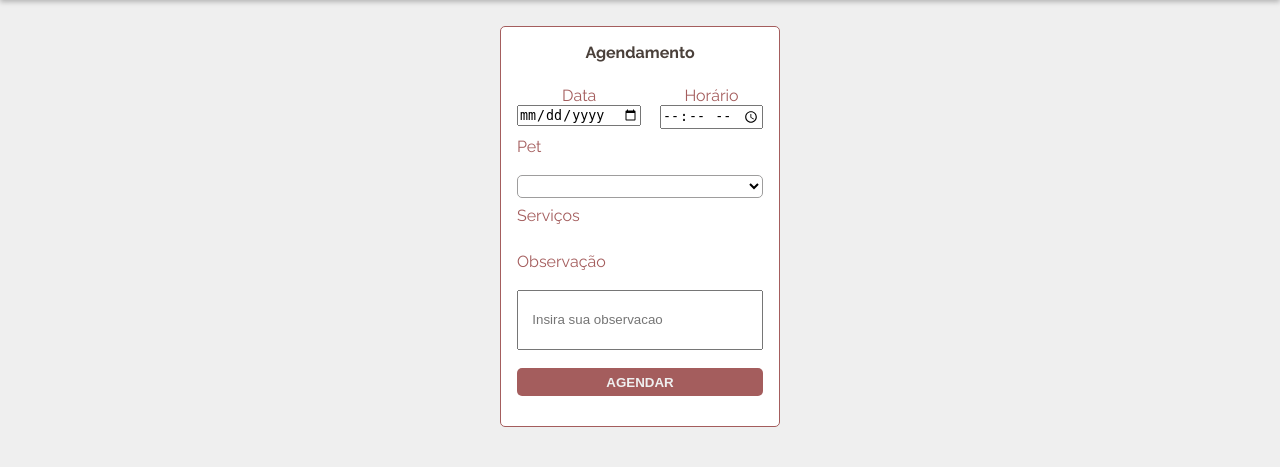
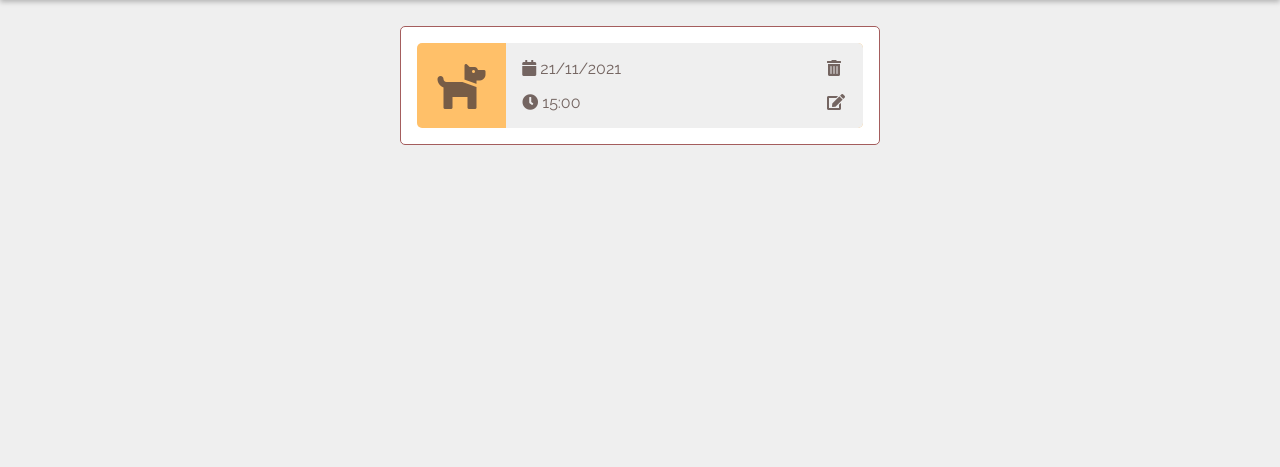
Before and after one commit to dopinheiro/Petshop, a Flask app: page /appointments in a window 1280 px wide. Shown: the part 64-531 px from the top of the page. Run offline with Flask 2, Linux system fonts and the light colour scheme; the visitor is signed in with stand-in values (Sample User, id 1); data comes from the database, SQL or seed files in the repository; data that the repository does not hold is empty; some libraries are stand-ins or nearby versions.

Commit message:
Criado cards de agendamentos

```diff
--- a/app/controllers/appointments.py
+++ b/app/controllers/appointments.py
@@ -9,7 +9,9 @@ from app.models.appointment_service import AppointmentSevice
 from flask_login import login_required, current_user
 
 
-@app.route('/appointments', methods=['GET', 'POST'])
+
+
+@app.route('/add-appointments', methods=['GET', 'POST'])
 @login_required
 def add_appointment():
     if request.method == 'POST':
@@ -37,13 +39,14 @@ def add_appointment():
     return render_template('addagendamento.html', services=services, pets=pets)
 
 
-@app.route('/get-appointments', methods=['GET', 'POST'])
+@app.route('/appointments', methods=['GET', 'POST'])
 @login_required
 def get_appointments():
-    appointment_id = request.args.get('id')
-    appointment = Appointment.query.filter_by(id=appointment_id).first()
-    if appointment:
-        services = [ service.name for service in appointment.services]
-        return f'''O agendamento possui os seguintes serviços: {str(services).replace("[", "").replace("]", "").replace("'", "")}'''
-    else:
-        return 'Nenhum dado encontrado'
+    return render_template('agendamentos.html')
+    # appointment_id = request.args.get('id')
+    # appointment = Appointment.query.filter_by(id=appointment_id).first()
+    # if appointment:
+    #     services = [ service.name for service in appointment.services]
+    #     return f'''O agendamento possui os seguintes serviços: {str(services).replace("[", "").replace("]", "").replace("'", "")}'''
+    # else:
+    #     return 'Nenhum dado encontrado'
--- /dev/null
+++ b/app/static/css/agendamentos.css
@@ -0,0 +1,50 @@
+.cards {
+    color: #4A403A;
+    padding: 1em;
+    width: 480px;
+    height: 80%;
+    background: #FFFFFF;
+    border: 1px solid #A45D5D;
+    border-radius: 5px;
+  }
+
+.card {
+    background: #FFC069;
+    border-radius: 5px;
+    display: flex;
+    justify-content: flex-end;
+    color: rgba(85, 66, 61, 0.8);
+}
+
+.card-content {
+      background: #EFEFEF;
+      border-top-right-radius: 5px;
+      border-bottom-right-radius: 5px;
+      width: 80%;
+      padding: 1em;
+
+      display: flex;
+      flex-direction: column;
+}
+
+.row {
+      display: flex;
+      width: 100%;
+      justify-content: space-between;
+}
+
+.row + .row {
+    margin-top: 15px;
+}
+
+.actions {
+    width: 20px;
+}
+
+.specie-icon {
+    font-size: 3em;
+    width: 20%;
+    display: flex;
+    justify-content: center;
+    align-items: center;
+}
--- /dev/null
+++ b/app/templates/agendamentos.html
@@ -0,0 +1,41 @@
+{% extends "base.html" %}
+
+{% block css %}
+<link rel="stylesheet" href="{{ url_for('static', filename='css/agendamentos.css') }}">
+{% endblock %}
+
+{% block content %}
+<div class="container-form">
+    <div class="cards">
+        <div class="card">
+            <div class="specie-icon">
+                <i class="fa fa-dog" aria-hidden="true"></i>
+            </div>
+            <div class="card-content">
+                <div class="row">
+                    <div class="date">
+                        <i class="fa fa-calendar" aria-hidden="true"></i>
+                        <span>21/11/2021</span>
+                    </div>
+                    <div class="actions">
+                        <div class="delete-appointment">
+                            <i class="fa fa-trash-alt" aria-hidden="true"></i>
+                        </div>
+                    </div>
+                </div>
+                <div class="row">
+                    <div class="date">
+                        <i class="fa fa-clock" aria-hidden="true"></i>
+                        <span>15:00</span>
+                    </div>
+                    <div class="actions">
+                        <div class="edit-appointment">
+                            <i class="fa fa-edit" aria-hidden="true"></i>
+                        </div>
+                    </div>
+                </div>
+            </div>
+        </div>
+    </div>
+</div>
+{% endblock %}
--- a/app/templates/base.html
+++ b/app/templates/base.html
@@ -12,7 +12,7 @@
 
     <link rel="preconnect" href="https://fonts.googleapis.com">
     <link rel="preconnect" href="https://fonts.gstatic.com" crossorigin>
-    <link href="https://fonts.googleapis.com/css2?family=Raleway:wght@300;400;700&display=swap" rel="stylesheet">
+    <link href="https://fonts.googleapis.com/css2?family=Raleway:wght@300;400;550;700&display=swap" rel="stylesheet">
 
     <script src="https://code.jquery.com/jquery-3.2.1.slim.min.js" integrity="sha384-KJ3o2DKtIkvYIK3UENzmM7KCkRr/rE9/Qpg6aAZGJwFDMVNA/GpGFF93hXpG5KkN" crossorigin="anonymous"></script>
 <script src="https://cdnjs.cloudflare.com/ajax/libs/popper.js/1.12.9/umd/popper.min.js" integrity="sha384-ApNbgh9B+Y1QKtv3Rn7W3mgPxhU9K/ScQsAP7hUibX39j7fakFPskvXusvfa0b4Q" crossorigin="anonymous"></script>
```
